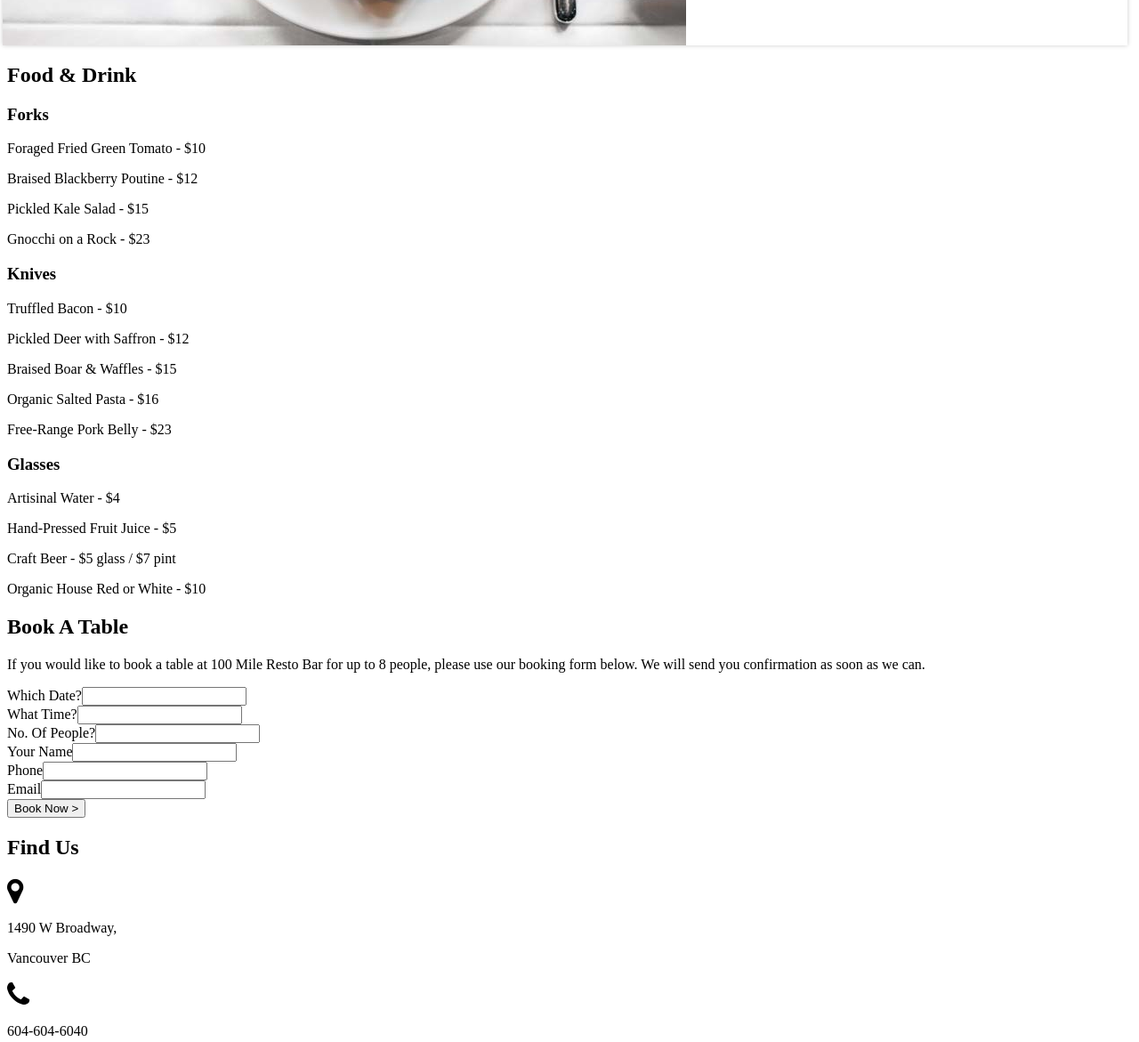
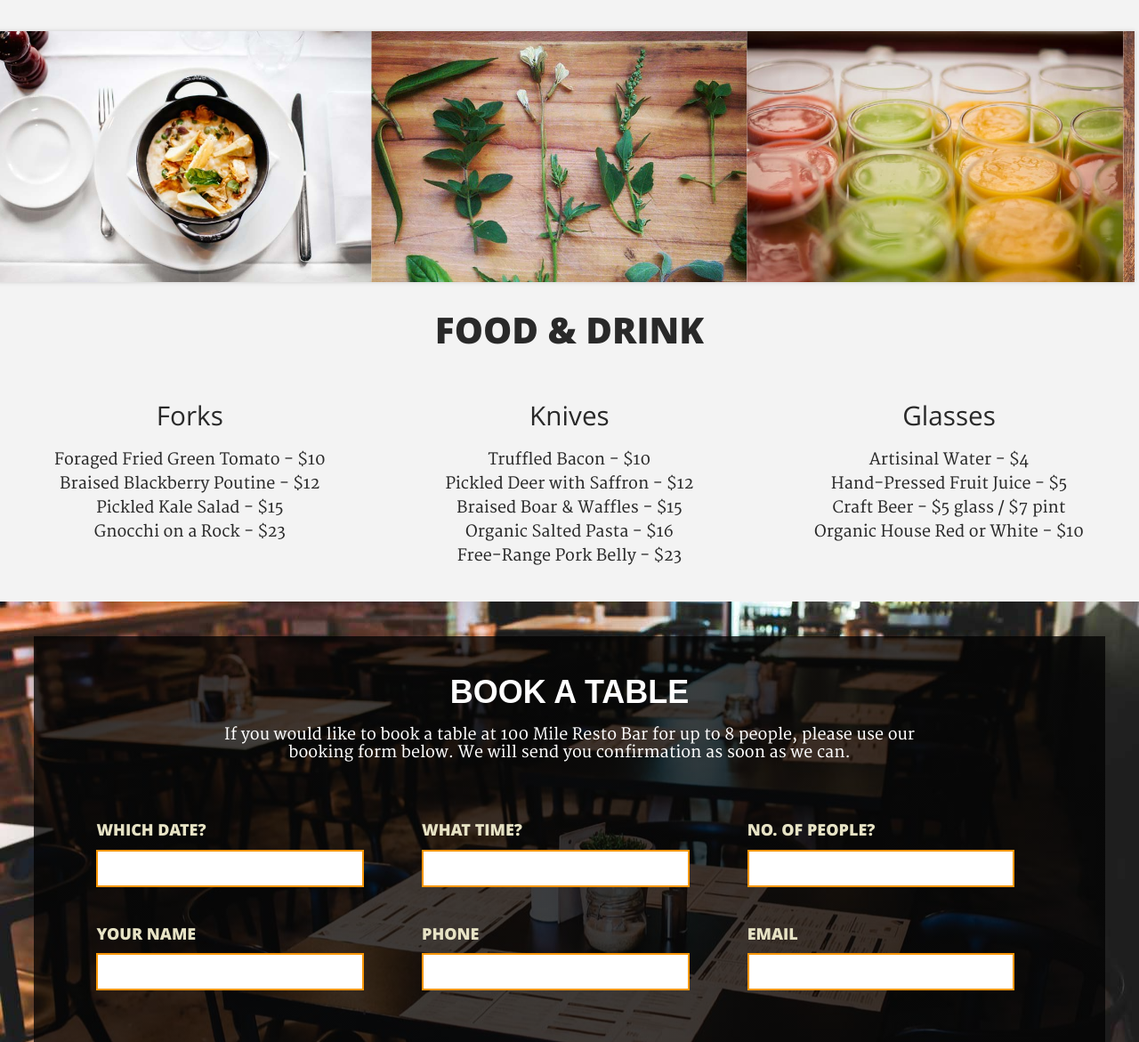
Before and after one commit to codejlay/Project02---Restaurant-Homepage, a plain HTML site: page index.html in a window 1280 px wide. Shown: the part 993-2164 px from the top of the page at 89% size. Drawn offline with nearby package versions, Linux system fonts and the light colour scheme.

Commit message:
cleaned code and polished desktop version

```diff
--- a/css/style.css
+++ b/css/style.css
@@ -133,7 +133,7 @@ h1, h2, h3 {
 
 
 h1 {
-        font-size: 2rem;
+    font-size: 2rem;
 }
 
 
@@ -195,6 +195,7 @@ nav {
 	margin: auto;
 	width: 100%;
     padding: 0 4%;
+    text-shadow: 2px 2px 2px black;
 }
 
 
@@ -262,6 +263,13 @@ span#open{
 }
 
 
+/*Gallery*/
+
+.bx-wrapper img, .bx-wrapper li {
+    width: 100vw;
+}
+
+
 /*Local Flavours / Food & Drink*/
 
 .local, .food {
@@ -279,11 +287,6 @@ span#open{
 .local-desc {
     font-size: .7rem;
     padding: 0 10%;
-}
-
-
-.bx-wrapper img, .bx-wrapper li {
-    width: 100vw;
 }
 
 
@@ -307,13 +310,17 @@ span#open{
 /* Book a Table*/
 
 .book {
-    background-image: linear-gradient(rgba(0,0,0,.5), rgba(0,0,0,0.5)),
-    url('../images/tables.jpg');
+    background-image: url('../images/tables.jpg');
 	background-size: cover;
 	color: white;
-    padding: 7% 0;
+    padding: 0;
 }
 
+
+.book-in {
+    background-color: rgba(0, 0, 0, 0.5);
+    padding: 10% 5%;
+}
 
 .book-title h2 {
     font-family: 'open_sansextrabold', arial, verdana;
@@ -355,8 +362,8 @@ span#open{
     display: block;
     width: 90%;
     height: 1.5rem;
-    border: 1px solid #f89603;
-    margin: 3px 0 0 0;
+    border: 2px solid #f89603;
+    margin: 3% 0 0 0;
 }
 
 
@@ -373,7 +380,7 @@ span#open{
     font-size: .8rem;
     font-weight: bold;
     width: 8rem;
-    height: 1.8rem;
+    height: 2rem;
     box-shadow: 3px 3px 5px 0 rgba(0 ,0 ,0 , 0.75);
 }
 
@@ -470,7 +477,6 @@ footer {
         margin: auto;
         width: 100%;
         padding: 0 2%;
-        text-shadow: 2px 2px 10px black;
     }
 
 
@@ -487,8 +493,8 @@ footer {
 
     button {
         font-size: .8rem;
-        width: 150px;
-        height: 35px;
+        width: 8.5rem;
+        height: 2rem;
     }
 
 
@@ -504,6 +510,15 @@ footer {
 
     span#open {
         font-size: 1.2rem;
+    }
+
+
+    /*Gallery*/
+
+    .bx-wrapper img, .bx-wrapper li {
+        max-width: 100%;
+        width: 50vw !important;
+        display: block;
     }
 
 
@@ -527,16 +542,9 @@ footer {
 
     .forks, .knives, .glasses {
         float: left;
-        width: 33%;
+        width: 33.33%;
         display: block;
         margin-bottom: 0;
-    }
-
-
-    .glasses {
-        float: right;
-        width: 33%;
-        display: block;
     }
 
 
@@ -555,17 +563,14 @@ footer {
     /*Book A Table*/
 
     .book {
-    background-image: url('../images/tables.jpg');
-    background-size: cover;
-    padding: 5% 0;
+    padding: 5%;
     }
 
 
     .book-in {
     background-image:  linear-gradient(rgba(0,0,0,.5), rgba(0,0,0,0.5));
     background-size: cover;
-    margin: 0% 5%;
-    padding: 3% 0;
+    padding: 5%;
     }
 
 
@@ -593,34 +598,21 @@ footer {
     .form-list span, .form-list2 span {
         text-align: left;
         float: left;
-        width: 33%;
+        width: 33.33%;
+        padding: 1% 0;
     }
 
 
     .form-list input, .form-list2 input {
         width: 80%;
-        height: 25px;
+        height: 2rem;
     }
 
 
     .book-now input {
-        background-color: #f89603;
-        border: none;
-        color: white;
-        text-transform: uppercase;
         font-size: .9rem;
-        font-weight: bold;
-        width: 8rem;
         height: 2rem;
-        box-shadow: 1px 2px 5px black;
         margin-top: 3%;
-    }
-
-
-    .bx-wrapper img, .bx-wrapper li {
-        max-width: 100%;
-        width: 50vw !important;
-        display: block;
     }
 
 
@@ -638,7 +630,7 @@ footer {
 
     .addy, .phone, .email {
         float: left;
-        width: 33%;
+        width: 33.33%;
         margin-bottom: 0;
     }
 
@@ -693,10 +685,19 @@ footer {
 
 @media (min-width: 1280px) {
 
+    /*Global*/
+
     h1 {
         font-size: 2.5rem;
     }
 
+    h2 {
+        font-size: 2.25rem;
+    }
+
+    h3 {
+        font-size: 1.65rem;
+    }
 
     nav {
         text-align: right;
@@ -704,12 +705,13 @@ footer {
     }
 
 
+    /*Header*/
+
     .nav-list p {
         font-size: .9rem;
         margin: auto;
         width: 100%;
         padding: 0 2%;
-        text-shadow: 2px 2px 10px black;
     }
 
 
@@ -742,51 +744,22 @@ footer {
     }
 
 
-    .local {
-        padding: 5% 10%;
-        line-height: 1.3rem;
-    }
-
-
-    .local-desc {
-        font-size: 1rem;
-    }
-
+    /*Gallery*/
 
     .bx-wrapper img, .bx-wrapper li {
         width: 33vw !important;
     }
 
 
-    .food {
-        margin: 0 2%;
-        padding: 5% 0;
-    }
+    /*Local Flavours / Food & Drink*/
 
-    .forks {
-        float: left;
-        width: 33%;
-        display: block;
+    .local, .food {
+        padding: 3% 0;
     }
 
 
-    .knives {
-        float: left;
-        width: 33%;
-        display: block;
-    }
-
-
-    .glasses {
-        float: right;
-        width: 33%;
-        display: block;
-    }
-
-
-    .forks-title, .knives-title, .glasses-title {
-        padding: 5% 0 5% 0;
-        font-size: 1.5rem;
+    .local-desc {
+        font-size: 1rem;
     }
 
 
@@ -796,61 +769,23 @@ footer {
     }
 
 
-    .book-in {
-        margin: 0% 3%;
-        padding: 3% 0;
+    .book {
+        padding: 3%;
     }
 
 
-    .book-title {
-        font-size: 2.5rem;
+    .book-in {
+        padding: 3%;
     }
 
 
     .book-desc {
         font-size: 1rem;
-        margin: 0 5%;
-    }
-
-
-    .form {
-        padding: 0 0 0 3%;
     }
 
 
     .form-list label, .form-list2 label {
         font-size: 1rem;
-    }
-
-
-    .form-list span, .form-list2 span {
-        text-align: left;
-        float: left;
-        width: 33%;
-    }
-
-
-    .form-list input, .form-list2 input {
-        width: 80%;
-        height: 40px;
-    }
-
-
-    .book-now input {
-        background-color: #f89603;
-        border: none;
-        color: white;
-        text-transform: uppercase;
-        font-size: 1rem;
-        font-weight: bold;
-        width: 160px;
-        height: 45px;
-        box-shadow: 1px 2px 5px black;
-    }
-
-
-    .find {
-        margin-bottom: 10%;
     }
 
 
@@ -866,37 +801,7 @@ footer {
 
 
     .restaurant-title-bottom img {
-        margin: 0 auto;
-        float: left;
         width: 15%;
         padding: 3% 5%;
     }
-
-
-    .follow {
-        width: 50%;
-        text-align: right;
-        padding: 3% 5%;
-    }
-
-
-    .follow-title {
-        font-size: 1rem;
-    }
-
-
-    .follow-list {
-        padding: 2% 0;
-    }
-
-
-    .follow-list i {
-        padding: 0 0 0 3%;
-        font-size: 4vw;
-    }
-
-
-    .copyright {
-        font-size: .9rem;
-    }
 }
--- a/index.html
+++ b/index.html
@@ -3,9 +3,8 @@
 	<head>
 		<meta charset="utf-8">
 		<title>100 Mile Resto Bar</title>
-		<link rel="stylesheet" type="reset" href="css/reset.css">
-		<link rel="stylesheet" type="style" href="css/style.css">
-		<!-- Validator error, subtype missing? line 6 and 7-->
+		<link rel="stylesheet"  href="css/reset.css">
+		<link rel="stylesheet"  href="css/style.css">
 		<link rel="stylesheet" href="https://maxcdn.bootstrapcdn.com/font-awesome/4.4.0/css/font-awesome.min.css">
 
 		<!-- bxslider js links beginning -->
@@ -37,7 +36,7 @@
 			</div>
 
 			<div class="button">
-				<a href="#menu"><button>See Our Menu ></button></a>
+				<a href="#menu"><button>See Our Menu</button></a>
 				<!-- validator error -->
 			</div>
 
@@ -62,7 +61,7 @@
 				<p>Gastropub Truffaut salvia mumblecore kitsch, sartorial megging bitters tofu. Gluten-free shabby-chic leggings viral, Schlitz Banksy mixtape normcore four loko.</p>
 			</div>
 		</section>
-
+		<!-- validator error -->
 		<section id="section-gallery">
 			<ul class="bxslider">
 				<li><img src="images/slider_images/bread-stone.jpg" alt="Bread on Stone"/></li>
```
